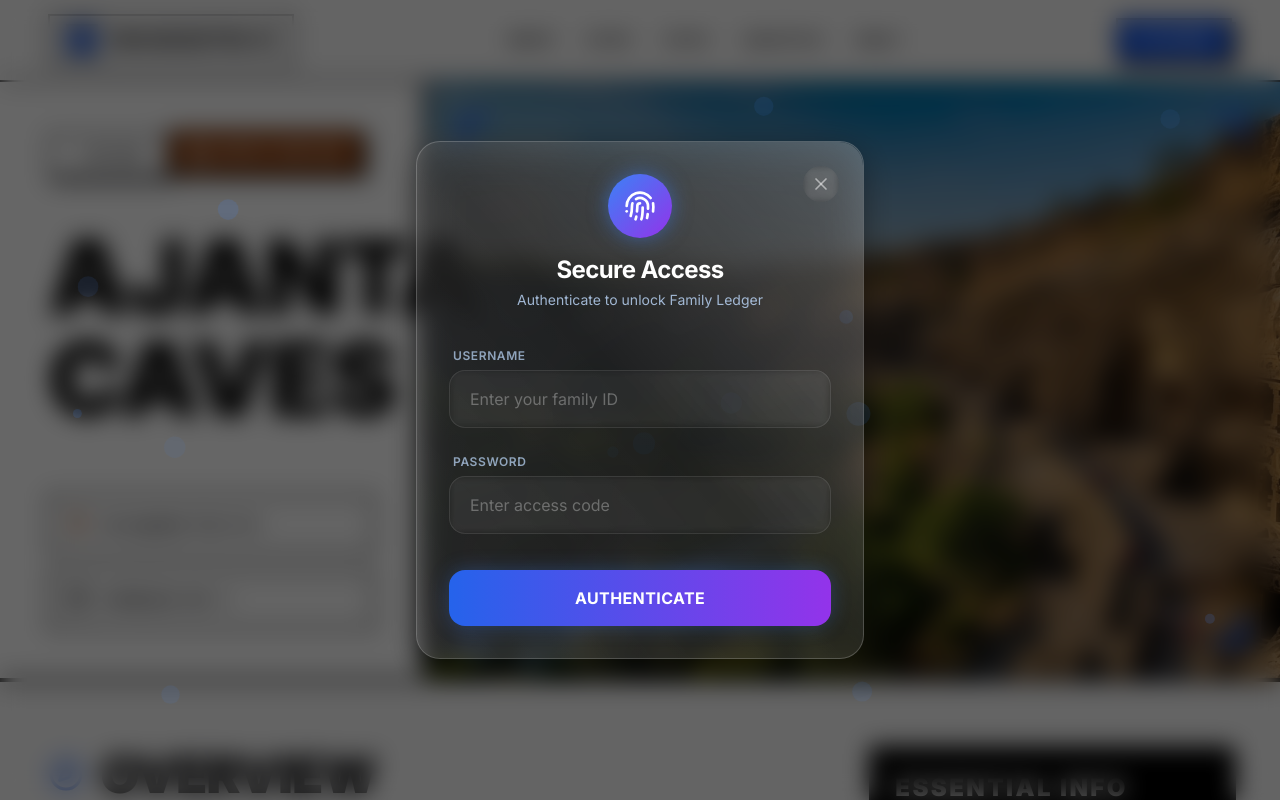
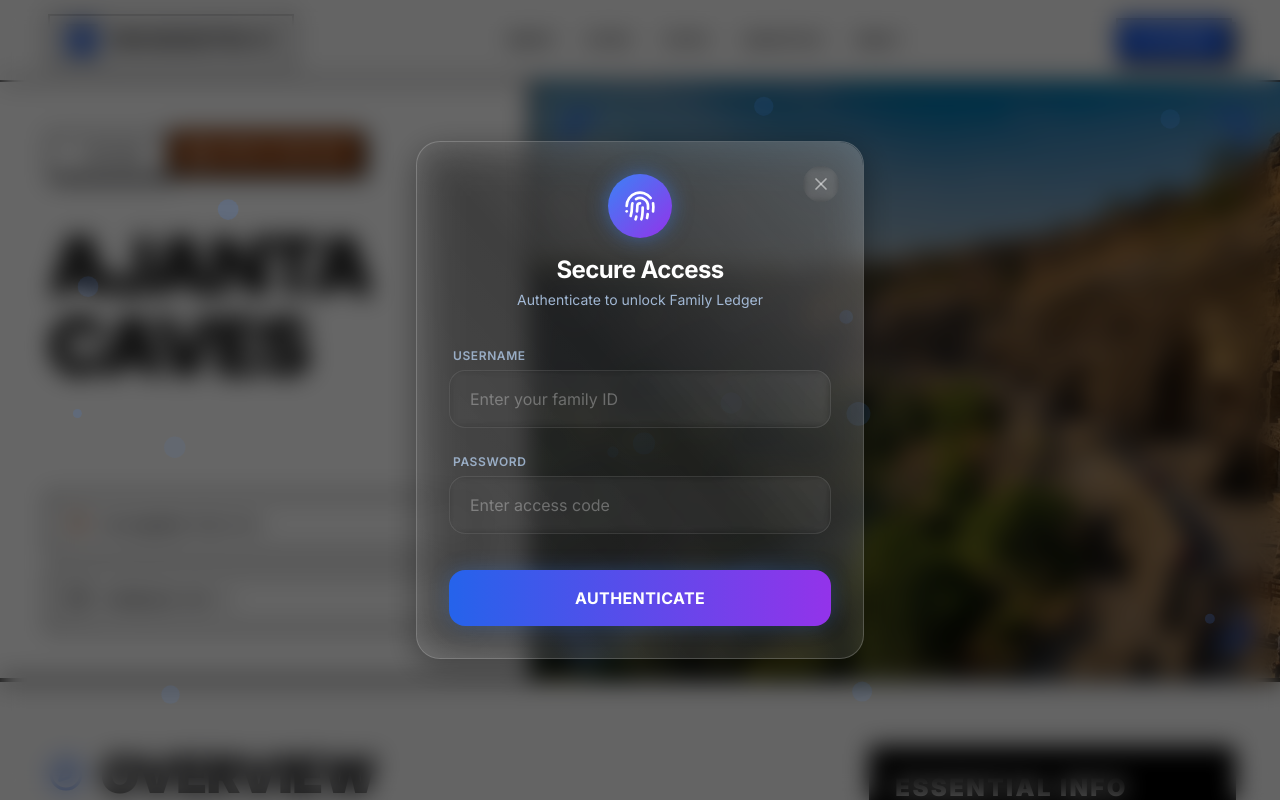
Before and after one commit to MURPHIOP/MyTravelApp, a Next.js app: page /places/ajanta-caves in a window 1280 px wide. Shown: the top 800 px of the page. Built offline with nearby package versions, Linux system fonts and the light colour scheme; no server answers.

Commit message:
fix: resolve overflowing header text overlapping image on places slug page

```diff
--- a/src/app/places/[slug]/page.tsx
+++ b/src/app/places/[slug]/page.tsx
@@ -32,7 +32,7 @@ export default function PlaceDetailPage() {
       <div className="relative w-full h-[70vh] min-h-[600px] border-b-4 border-black bg-white flex flex-col md:flex-row">
 
         {/* Left Info Column */}
-        <div className="w-full md:w-1/3 border-b-4 md:border-b-0 md:border-r-4 border-black flex flex-col justify-between p-8 md:p-12 order-2 md:order-1 z-10 bg-white">
+        <div className="w-full md:w-5/12 border-b-4 md:border-b-0 md:border-r-4 border-black flex flex-col justify-between p-8 md:p-12 order-2 md:order-1 z-10 bg-white">
           <div>
             <Link
               href="/places"
@@ -49,7 +49,9 @@ export default function PlaceDetailPage() {
               {place.typeLabel}
             </div>
 
-            <h1 className="heading-hero text-black mb-6 leading-none">{place.name}</h1>
+            <h1 className="text-5xl lg:text-6xl xl:text-[5rem] font-black uppercase tracking-tighter text-black mb-6 leading-none break-words hyphens-auto">
+              {place.name}
+            </h1>
           </div>
 
           <div className="flex flex-col gap-4 font-mono font-bold text-sm">
@@ -63,7 +65,7 @@ export default function PlaceDetailPage() {
         </div>
 
         {/* Right Image Column */}
-        <div className="w-full md:w-2/3 relative order-1 md:order-2 flex-grow min-h-[300px]">
+        <div className="w-full md:w-7/12 relative order-1 md:order-2 flex-grow min-h-[300px]">
           <img
             src={place.coverImage}
             alt={place.name}
```
